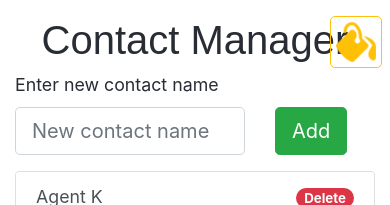
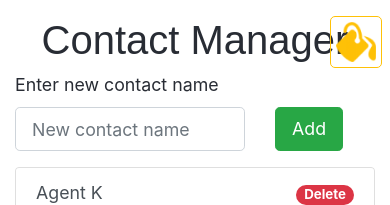
Before and after one commit to Yehuda-Volodin/Contact-Manager, a React (Create React App) app in the folder yehuda-volodin-contact-manager-using-hooks/: page / in a window 390 px wide. Shown: the top 205 px of the page. Built offline with nearby package versions, Linux system fonts and the light colour scheme.

Commit message:
Some texts with not responsive font size wwere changed to responsive.

```diff
--- a/yehuda-volodin-contact-manager-using-hooks/src/AddContact.js
+++ b/yehuda-volodin-contact-manager-using-hooks/src/AddContact.js
@@ -43,6 +43,7 @@ export default function AddContact(props) {
                         onChange={handleChange}
                         value={contact}
                         bsSize="lg"
+                        className="fontSize"
                     />
                 </Col>
                 <Col>
@@ -50,6 +51,7 @@ export default function AddContact(props) {
                         type="submit"
                         color="success"
                         size="lg"
+                        className="fontSize"
                     >
                         Add
                     </Button>
--- a/yehuda-volodin-contact-manager-using-hooks/src/ContactManager.css
+++ b/yehuda-volodin-contact-manager-using-hooks/src/ContactManager.css
@@ -1,7 +1,9 @@
+.fontSize{
+  font-size: calc(10px + 2vmin) !important;
+}
 .contactManager {
   background-color: white;
   min-height: 100vh;
-  font-size: calc(10px + 2vmin);
   color: #282c34;
   background-repeat: round;
   background-size: cover;
--- a/yehuda-volodin-contact-manager-using-hooks/src/ContactManager.js
+++ b/yehuda-volodin-contact-manager-using-hooks/src/ContactManager.js
@@ -34,7 +34,7 @@ export default function ContactManager() {
 
     return (
         <Container
-            className="contactManager"
+            className="contactManager fontSize"
             style={{ "backgroundImage" : `url(${backgroundFile})` }}
         >
             <Label
```
